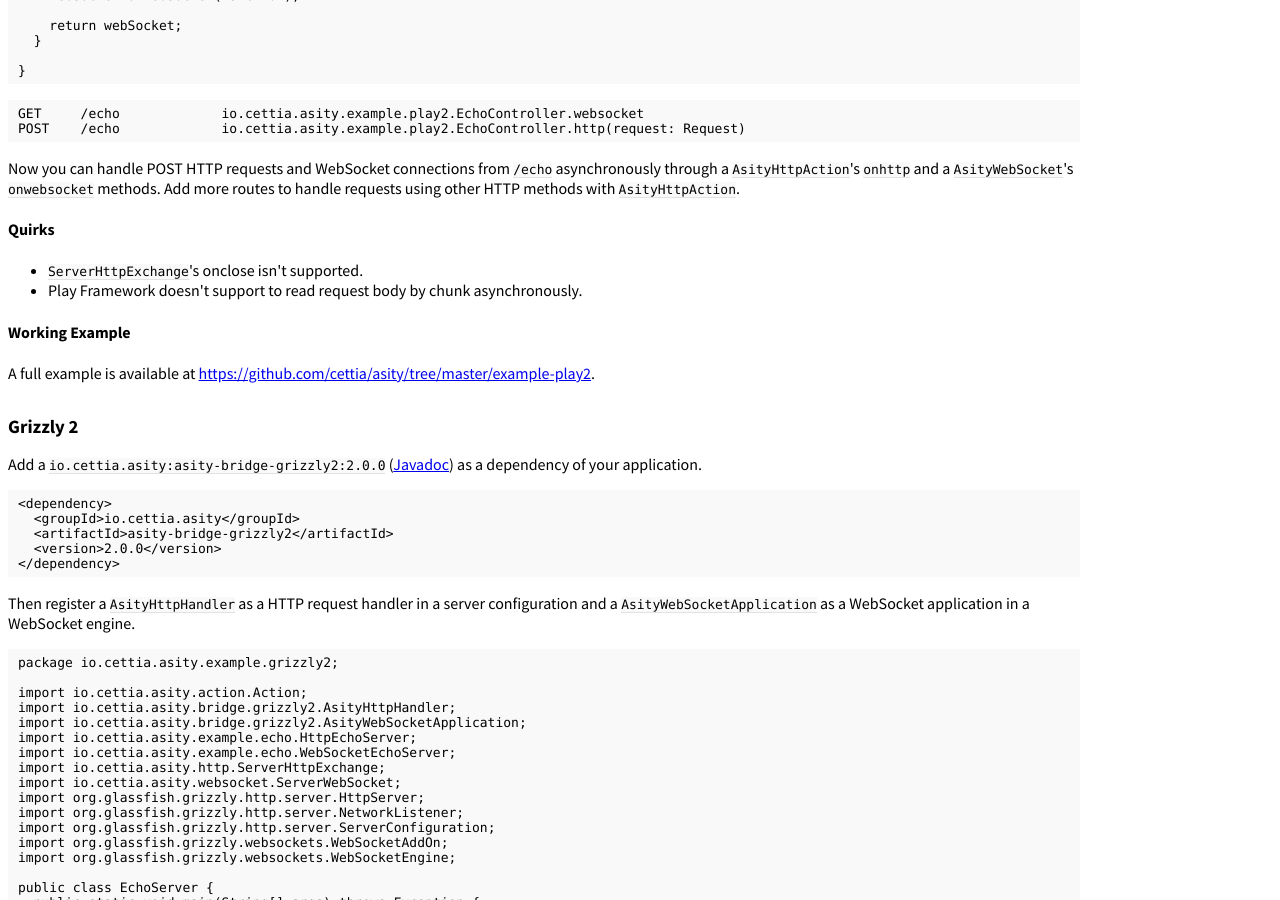
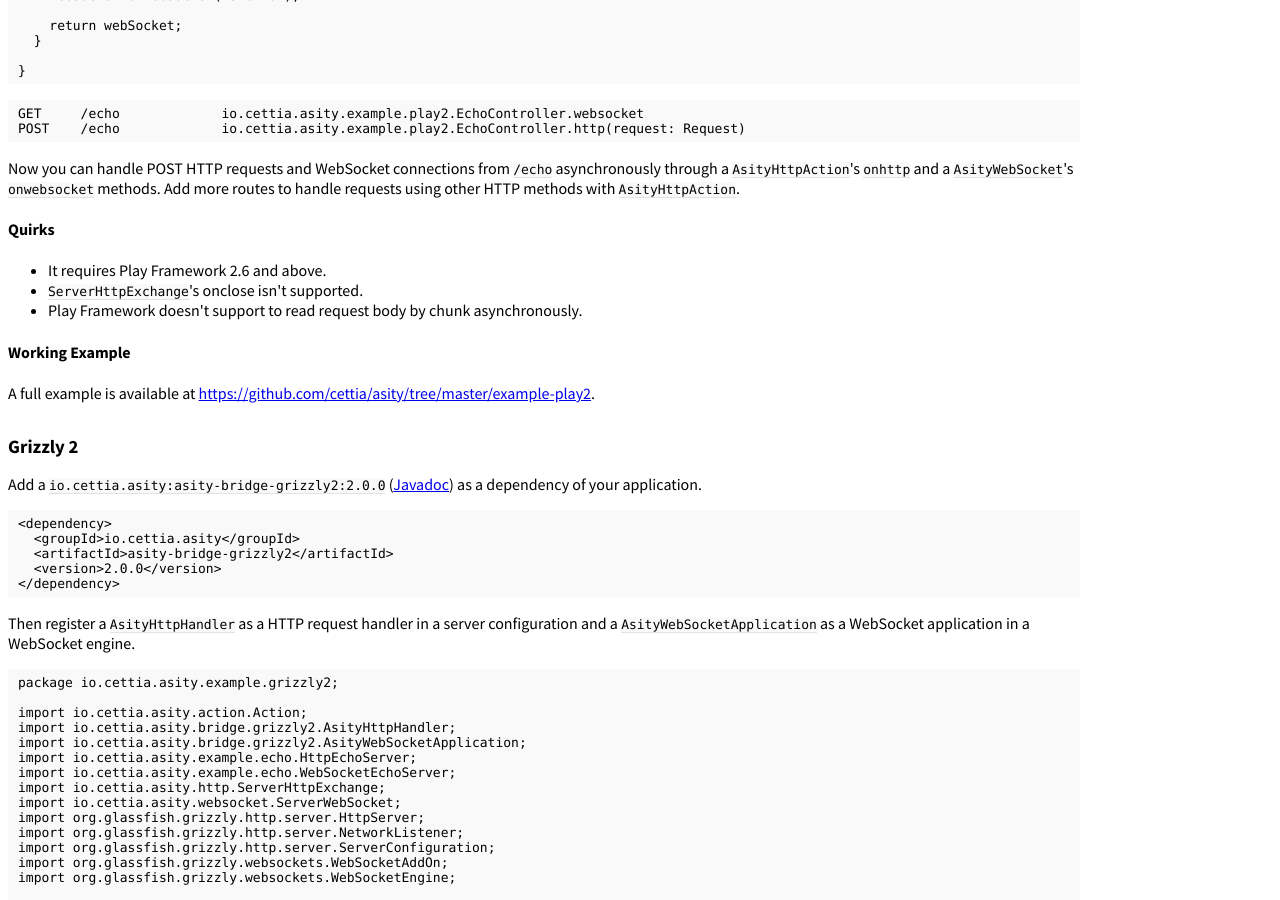
Before and after one commit to cettia/asity, a Jekyll site: the page built from index.html, in a window 1280 px wide and 900 px high, scrolled down 11081 px. Built offline with Jekyll 4.4.1, drawn with Linux system fonts in a browser that asks for light colours; a style sheet for code colours, icons or effects is not loaded.

Commit message:
Specify the minimum required version of Play Framework

```diff
--- a/index.html
+++ b/index.html
@@ -727,6 +727,7 @@ POST    /echo             io.cettia.asity.example.play2.EchoController.http(requ
             <p>Now you can handle POST HTTP requests and WebSocket connections from <code>/echo</code> asynchronously through a <code>AsityHttpAction</code>'s <code>onhttp</code> and a <code>AsityWebSocket</code>'s <code>onwebsocket</code> methods. Add more routes to handle requests using other HTTP methods with <code>AsityHttpAction</code>.</p>
             <h4>Quirks</h4>
             <ul>
+              <li>It requires Play Framework 2.6 and above.</li>
               <li><code>ServerHttpExchange</code>'s onclose isn't supported.</li>
               <li>Play Framework doesn't support to read request body by chunk asynchronously.</li>
             </ul>
```
